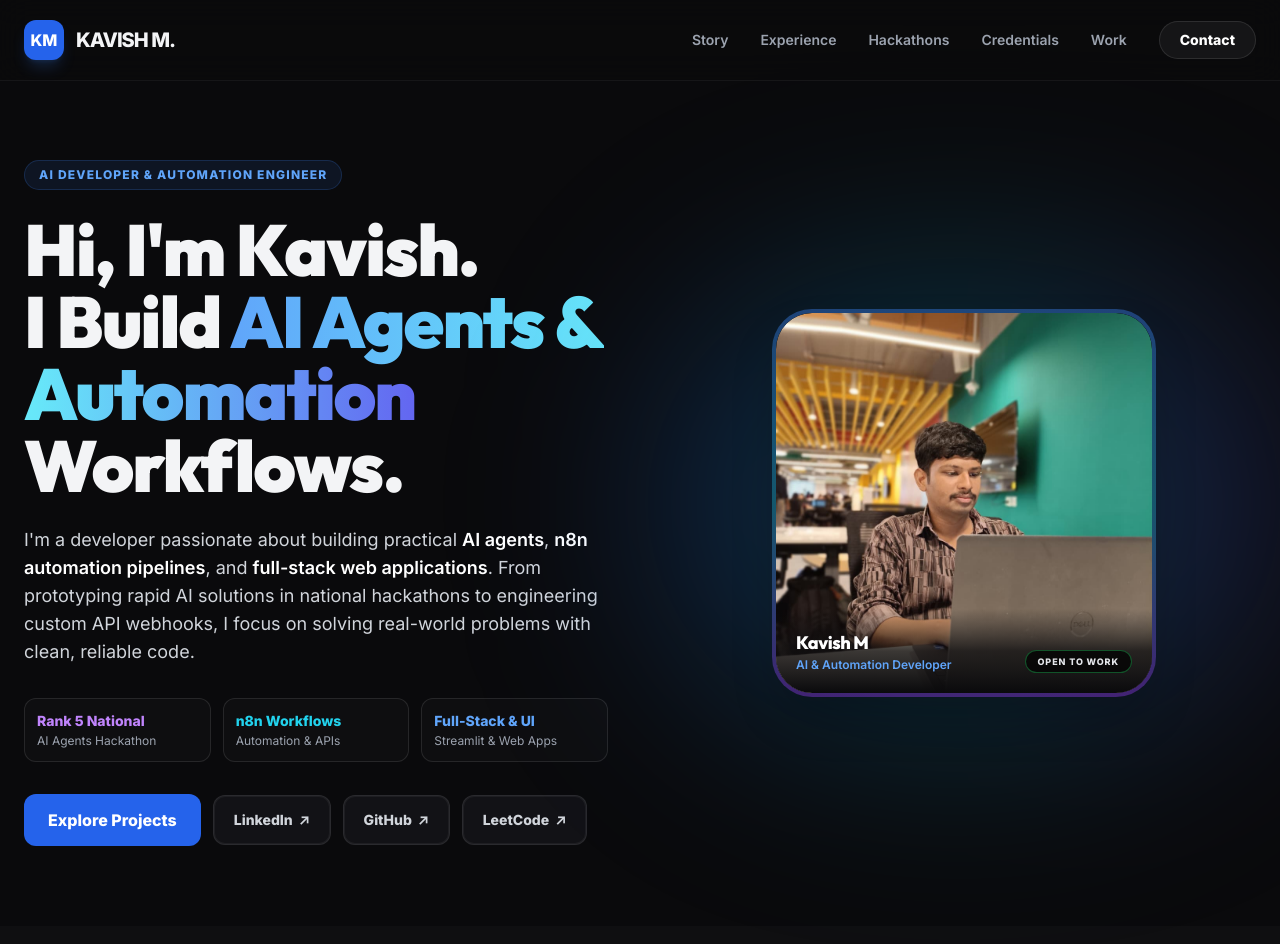
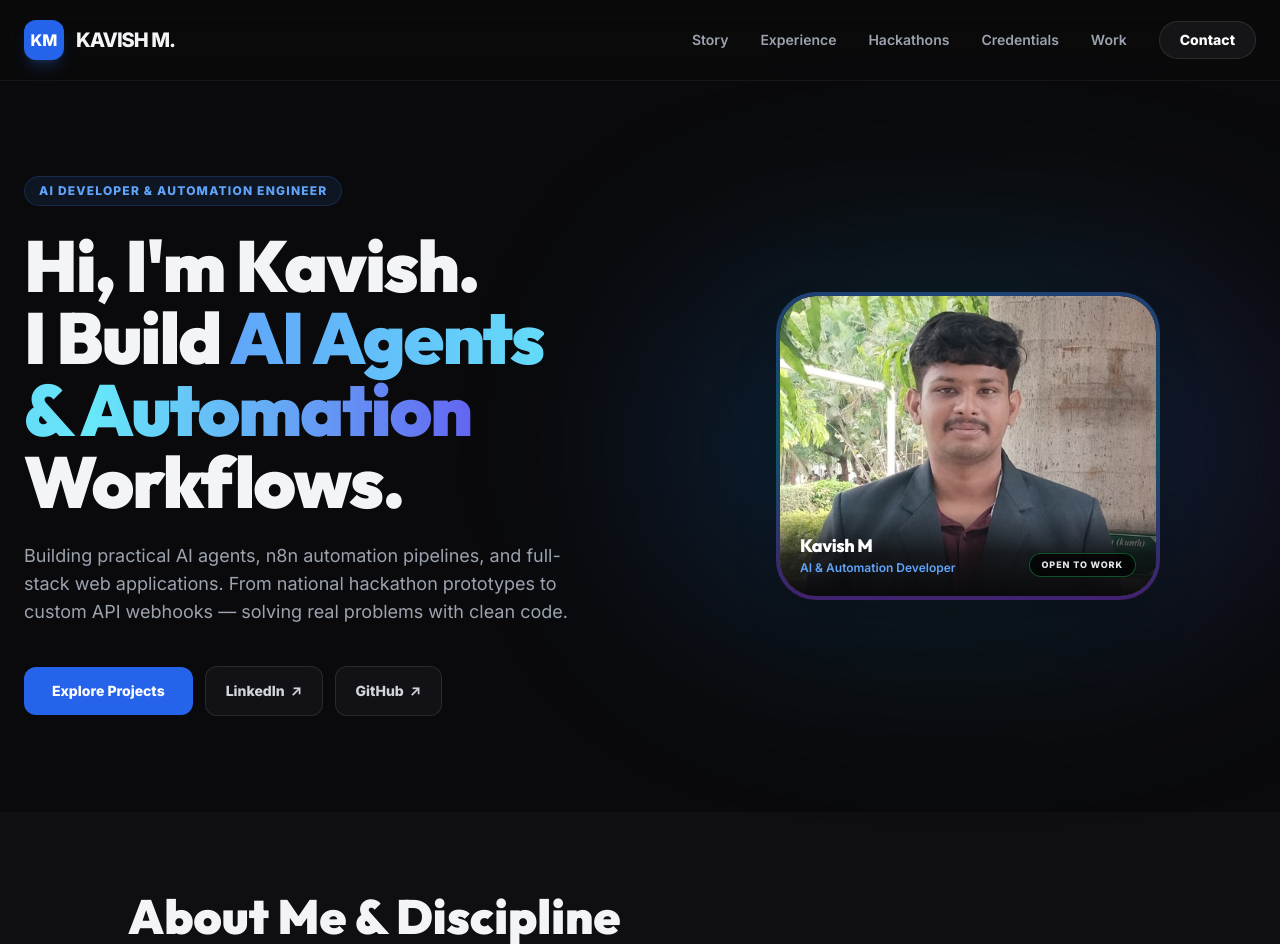
Before and after one commit to kavishM765/my-interactive-portfolio, a website: page index.html in a window 1280 px wide. Shown: the top 944 px of the page. Drawn offline with nearby package versions, Linux system fonts and the light colour scheme.

Commit message:
feat: redesign hero section with clean minimal layout, update headshot to blazer photo, and remove all LeetCode references

```diff
--- a/index.html
+++ b/index.html
@@ -4,7 +4,7 @@
     <meta charset="UTF-8">
     <meta name="viewport" content="width=device-width, initial-scale=1.0, maximum-scale=5.0">
     <title>Kavish M | AI & Automation Developer</title>
-    <link rel="icon" type="image/jpeg" href="./assets/image/imgone.jpg">
+    <link rel="icon" type="image/jpeg" href="./assets/image/kavish-hero.jpg">
 
     <!-- SEO Meta Tags -->
     <meta name="description" content="Portfolio of Kavish M, an aspiring AI Developer specializing in Agentic AI, n8n automation, Streamlit, and modern web development. Finalist at national hackathons.">
@@ -16,14 +16,14 @@
     <meta property="og:url" content="https://kavishmportfolio.vercel.app/">
     <meta property="og:title" content="Kavish M | AI & Automation Developer">
     <meta property="og:description" content="Aspiring AI Developer passionate about Agentic AI, automation, and building intelligent real-world systems.">
-    <meta property="og:image" content="./assets/image/imgone.jpg">
+    <meta property="og:image" content="./assets/image/kavish-hero.jpg">
 
     <!-- Twitter -->
     <meta property="twitter:card" content="summary_large_image">
     <meta property="twitter:url" content="https://kavishmportfolio.vercel.app/">
     <meta property="twitter:title" content="Kavish M | AI & Automation Developer">
     <meta property="twitter:description" content="Aspiring AI Developer passionate about Agentic AI, automation, and building intelligent real-world systems.">
-    <meta property="twitter:image" content="./assets/image/imgone.jpg">
+    <meta property="twitter:image" content="./assets/image/kavish-hero.jpg">
 
     <!-- Fonts -->
     <link href="https://fonts.googleapis.com/css2?family=Inter:wght@300;400;600;800&family=Outfit:wght@400;600;800;900&display=swap" rel="stylesheet">
@@ -65,8 +65,8 @@
     </nav>
 
     <main class="pt-20">
-        <section id="hero" class="py-10 md:py-16 lg:py-20 px-6">
-            <div class="max-w-7xl mx-auto grid grid-cols-1 lg:grid-cols-2 gap-8 lg:gap-16 items-center">
+        <section id="hero" class="py-12 md:py-20 lg:py-24 px-6">
+            <div class="max-w-7xl mx-auto grid grid-cols-1 lg:grid-cols-2 gap-10 lg:gap-20 items-center">
                 <div class="animate-on-scroll fade-up flex flex-col justify-center">
                     <span class="inline-flex items-center gap-2 px-3.5 py-1.5 rounded-full bg-blue-500/10 border border-blue-500/20 text-blue-400 text-xs font-bold uppercase tracking-widest mb-6 w-fit">
                         AI Developer & Automation Engineer
@@ -74,58 +74,37 @@
                     <h1 class="font-heading text-4xl sm:text-5xl md:text-6xl lg:text-7xl font-black tracking-tight mb-6 leading-tight">
                         Hi, I'm Kavish. <br> I Build <span class="text-transparent bg-clip-text bg-gradient-to-r from-blue-400 via-cyan-300 to-indigo-500">AI Agents & Automation</span> Workflows.
                     </h1>
-                    <p class="text-base sm:text-lg text-gray-300 w-full mb-8 leading-relaxed font-normal">
-                        I'm a developer passionate about building practical <strong class="text-white font-semibold">AI agents</strong>, <strong class="text-white font-semibold">n8n automation pipelines</strong>, and <strong class="text-white font-semibold">full-stack web applications</strong>. From prototyping rapid AI solutions in national hackathons to engineering custom API webhooks, I focus on solving real-world problems with clean, reliable code.
+                    <p class="text-base sm:text-lg text-gray-400 max-w-xl mb-10 leading-relaxed">
+                        Building practical AI agents, n8n automation pipelines, and full-stack web applications. From national hackathon prototypes to custom API webhooks — solving real problems with clean code.
                     </p>
 
-                    <!-- Clean Metric Highlights Bar (No Emojis) -->
-                    <div class="grid grid-cols-3 gap-2.5 sm:gap-3 mb-8 w-full">
-                        <div class="p-3 rounded-xl bg-white/[0.02] border border-white/10 hover:border-purple-500/40 transition">
-                            <span class="text-xs sm:text-sm font-bold text-purple-400 block mb-0.5">Rank 5 National</span>
-                            <span class="text-[10px] sm:text-xs text-gray-400 font-medium block">AI Agents Hackathon</span>
-                        </div>
-                        <div class="p-3 rounded-xl bg-white/[0.02] border border-white/10 hover:border-cyan-500/40 transition">
-                            <span class="text-xs sm:text-sm font-bold text-cyan-400 block mb-0.5">n8n Workflows</span>
-                            <span class="text-[10px] sm:text-xs text-gray-400 font-medium block">Automation & APIs</span>
-                        </div>
-                        <div class="p-3 rounded-xl bg-white/[0.02] border border-white/10 hover:border-blue-500/40 transition">
-                            <span class="text-xs sm:text-sm font-bold text-blue-400 block mb-0.5">Full-Stack & UI</span>
-                            <span class="text-[10px] sm:text-xs text-gray-400 font-medium block">Streamlit & Web Apps</span>
-                        </div>
-                    </div>
-
                     <div class="flex flex-wrap items-center gap-3">
-                        <a href="#projects" class="group relative px-6 py-3.5 bg-blue-600 text-white rounded-xl font-bold overflow-hidden transition-all hover:scale-105 hover:shadow-[0_0_30px_-5px_rgba(37,99,235,0.4)] text-sm md:text-base">
+                        <a href="#projects" class="group relative px-7 py-3.5 bg-blue-600 text-white rounded-xl font-bold overflow-hidden transition-all hover:scale-105 hover:shadow-[0_0_30px_-5px_rgba(37,99,235,0.4)] text-sm">
                             <div class="absolute inset-0 bg-white/20 translate-y-full group-hover:translate-y-0 transition-transform duration-300 ease-in-out"></div>
                             <span class="relative z-10">Explore Projects</span>
                         </a>
 
-                        <a href="https://www.linkedin.com/in/kavish-m-" target="_blank" class="profile-btn group relative px-5 py-3.5 bg-[#121216] border border-white/10 rounded-xl font-bold text-gray-300 hover:text-white transition-all hover:-translate-y-0.5 text-sm">
+                        <a href="https://www.linkedin.com/in/kavish-m-" target="_blank" class="group relative px-5 py-3.5 bg-[#121216] border border-white/10 rounded-xl font-bold text-gray-300 hover:text-white transition-all hover:-translate-y-0.5 text-sm">
                             <div class="absolute inset-0 rounded-xl bg-gradient-to-r from-blue-600/20 to-cyan-600/20 opacity-0 group-hover:opacity-100 transition-opacity duration-300 blur-sm"></div>
                             <span class="relative z-10 flex items-center gap-1.5">LinkedIn <span class="group-hover:translate-x-0.5 group-hover:-translate-y-0.5 transition-transform duration-300">↗</span></span>
                         </a>
 
-                        <a href="https://github.com/kavishM765" target="_blank" class="profile-btn group relative px-5 py-3.5 bg-[#121216] border border-white/10 rounded-xl font-bold text-gray-300 hover:text-white transition-all hover:-translate-y-0.5 text-sm">
+                        <a href="https://github.com/kavishM765" target="_blank" class="group relative px-5 py-3.5 bg-[#121216] border border-white/10 rounded-xl font-bold text-gray-300 hover:text-white transition-all hover:-translate-y-0.5 text-sm">
                             <div class="absolute inset-0 rounded-xl bg-gradient-to-r from-purple-600/20 to-pink-600/20 opacity-0 group-hover:opacity-100 transition-opacity duration-300 blur-sm"></div>
                             <span class="relative z-10 flex items-center gap-1.5">GitHub <span class="group-hover:translate-x-0.5 group-hover:-translate-y-0.5 transition-transform duration-300">↗</span></span>
                         </a>
-
-                        <a href="https://leetcode.com/u/Kavish230905/" target="_blank" class="profile-btn group relative px-5 py-3.5 bg-[#121216] border border-white/10 rounded-xl font-bold text-gray-300 hover:text-white transition-all hover:-translate-y-0.5 text-sm">
-                            <div class="absolute inset-0 rounded-xl bg-gradient-to-r from-yellow-600/20 to-orange-600/20 opacity-0 group-hover:opacity-100 transition-opacity duration-300 blur-sm"></div>
-                            <span class="relative z-10 flex items-center gap-1.5">LeetCode <span class="group-hover:translate-x-0.5 group-hover:-translate-y-0.5 transition-transform duration-300">↗</span></span>
-                        </a>
                     </div>
                 </div>
-                <div class="relative animate-on-scroll fade-in flex justify-center items-center py-4 lg:py-6">
+                <div class="relative animate-on-scroll fade-in flex justify-center items-center py-4 lg:py-0">
                     <!-- Ambient Background Glow -->
-                    <div class="absolute -inset-6 bg-gradient-to-r from-blue-600/25 via-cyan-500/20 to-indigo-600/25 blur-[100px] rounded-full pointer-events-none"></div>
+                    <div class="absolute -inset-6 bg-gradient-to-r from-blue-600/20 via-cyan-500/15 to-indigo-600/20 blur-[100px] rounded-full pointer-events-none"></div>
 
                     <!-- Clean Gradient Ring Portrait Frame -->
                     <div class="relative z-10 p-1 bg-gradient-to-b from-blue-500/40 via-cyan-400/30 to-purple-600/40 rounded-[2.5rem] shadow-2xl transition-all duration-500 hover:shadow-[0_0_40px_rgba(59,130,246,0.25)] group w-full max-w-xs sm:max-w-sm">
 
                         <div class="relative overflow-hidden rounded-[2.25rem] bg-[#0a0a0c]">
                             <!-- Main Headshot Photo -->
-                            <img src="./assets/image/imgone.jpg" alt="Kavish M - AI & Automation Developer" class="w-full h-auto max-h-[380px] object-cover rounded-[2.25rem] group-hover:scale-105 transition duration-700">
+                            <img src="./assets/image/kavish-hero.jpg" alt="Kavish M - AI & Automation Developer" class="w-full h-auto max-h-[420px] object-cover object-top rounded-[2.25rem] group-hover:scale-105 transition duration-700">
 
                             <!-- Bottom Subtle Gradient Overlay with Name & Role -->
                             <div class="absolute inset-x-0 bottom-0 p-5 bg-gradient-to-t from-[#0a0a0c] via-[#0a0a0c]/80 to-transparent flex justify-between items-end">
@@ -134,7 +113,7 @@
                                     <p class="text-xs text-blue-400 font-semibold">AI & Automation Developer</p>
                                 </div>
 
-                                <!-- Minimal Status Pill (Green dot removed) -->
+                                <!-- Minimal Status Pill -->
                                 <div class="px-3 py-1 rounded-full bg-black/70 border border-green-500/40 backdrop-blur-md flex items-center">
                                     <span class="text-[9px] uppercase font-bold tracking-widest text-gray-200">Open to Work</span>
                                 </div>
@@ -557,7 +536,6 @@
                 <div class="flex gap-6">
                     <a href="https://www.linkedin.com/in/kavish-m-" target="_blank" class="hover:text-white transition">LinkedIn</a>
                     <a href="https://github.com/kavishM765" target="_blank" class="hover:text-white transition">GitHub</a>
-                    <a href="https://leetcode.com/u/Kavish230905/" target="_blank" class="hover:text-white transition">LeetCode</a>
                 </div>
             </div>
 
--- a/llms.txt
+++ b/llms.txt
@@ -23,5 +23,4 @@ Kavish M is an AI Developer and Automation Engineer specializing in building aut
 - **Portfolio**: https://kavishmportfolio.vercel.app/
 - **LinkedIn**: https://www.linkedin.com/in/kavish-m-
 - **GitHub**: https://github.com/kavishM765
-- **LeetCode**: https://leetcode.com/u/Kavish230905/
 - **Email**: kavishm100@gmail.com
```
Also changed, not shown: assets/image/kavish-hero.jpg (added).
